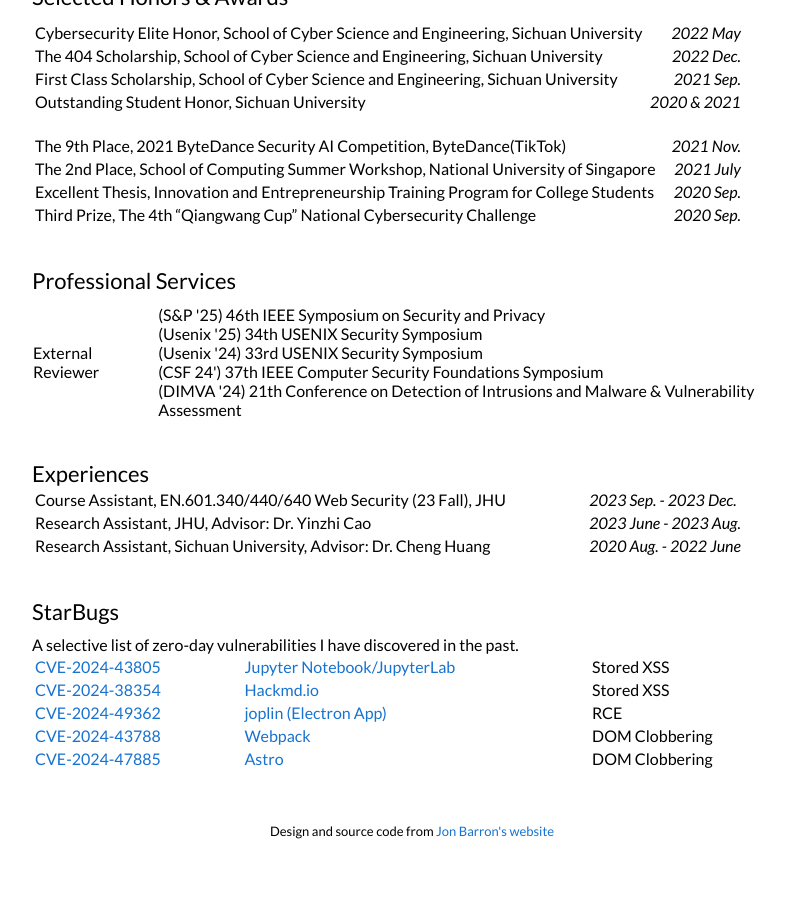
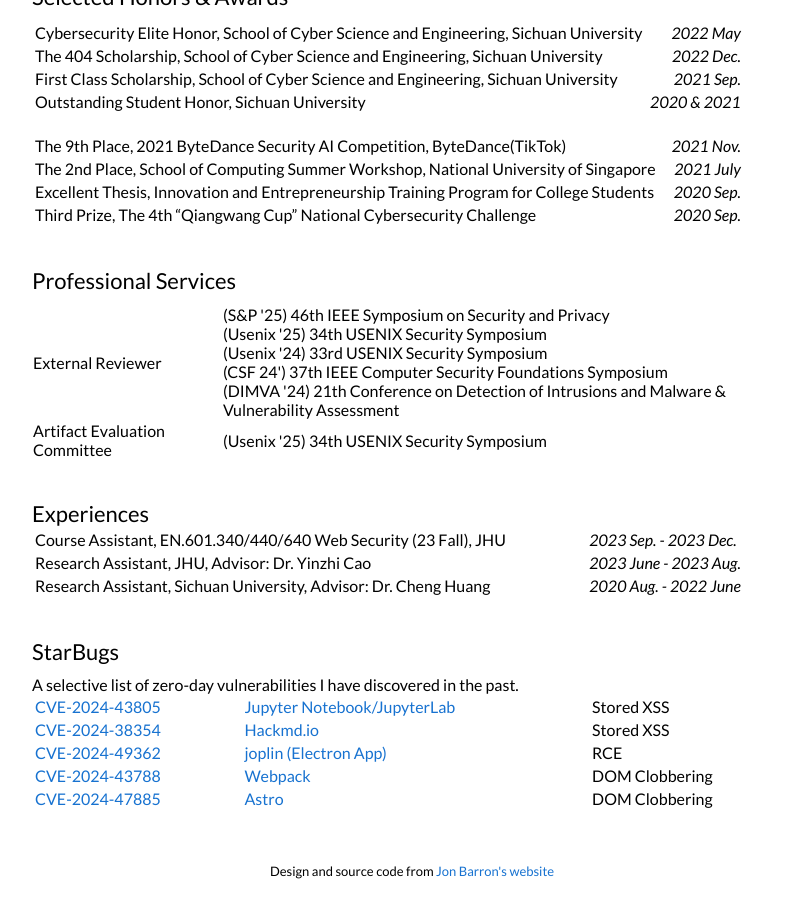
Before and after one commit to jackfromeast/jackfromeast.github.io, a Jekyll site: the page built from _posts/2024-09-23-FollowMyFlow.md, in a window 1280 px wide and 900 px high, scrolled down 1405 px. Shown: the whole window, without its empty margins (228-1013 px from the left). Built offline with Jekyll 4.4.1, drawn with Linux system fonts in a browser that asks for light colours; before the commit the page ends 2265 px from its top, so only the background shows below that.

Commit message:
[Professional Service] Add the AEC

```diff
--- a/_layouts/default.html
+++ b/_layouts/default.html
@@ -209,6 +209,14 @@
                     </p>
                   </td>
                 </tr>
+                <tr>
+                  <td>Artifact Evaluation Committee</td> <!-- Adjust padding here -->
+                  <td>
+                    <p style="margin:0;">
+                      (Usenix '25) 34th USENIX Security Symposium
+                    </p>
+                  </td>
+                </tr>
               </table>
             </td>
           </tr>
```
